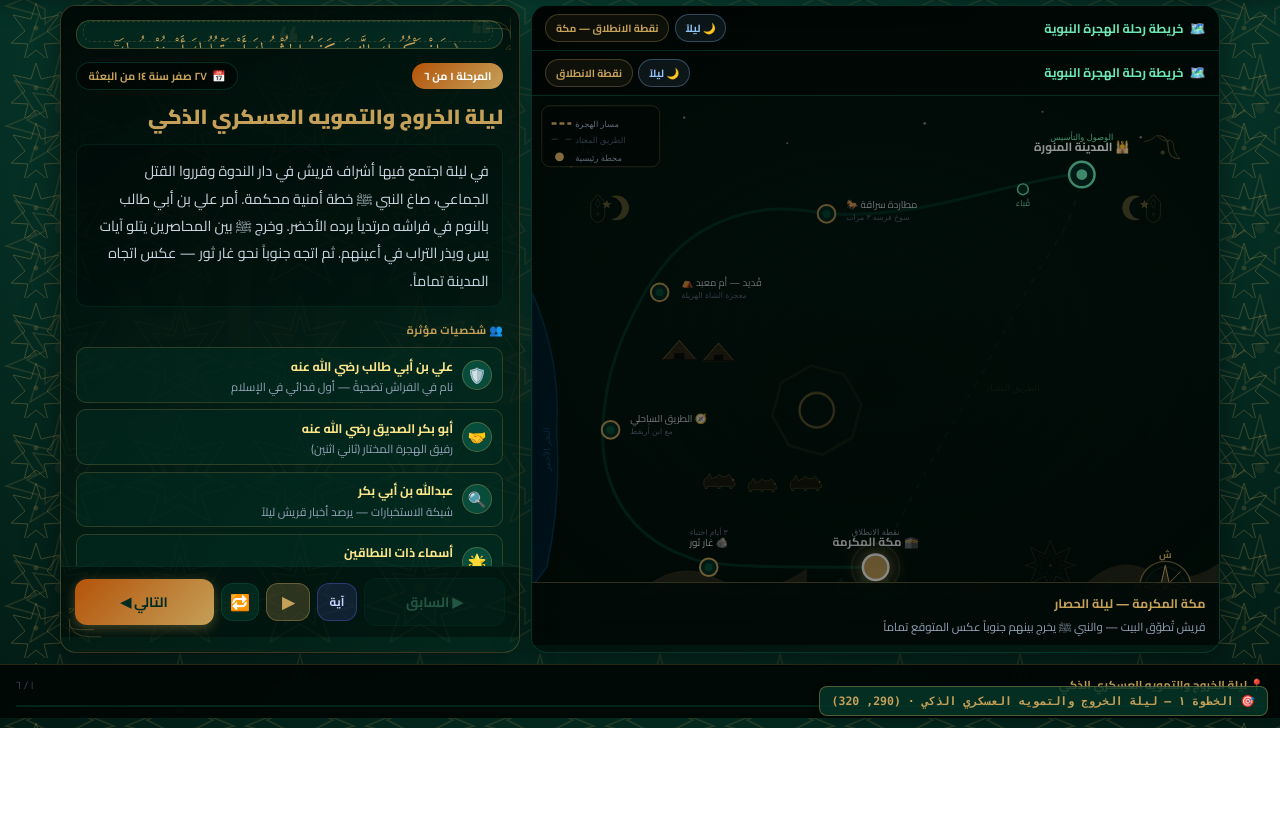
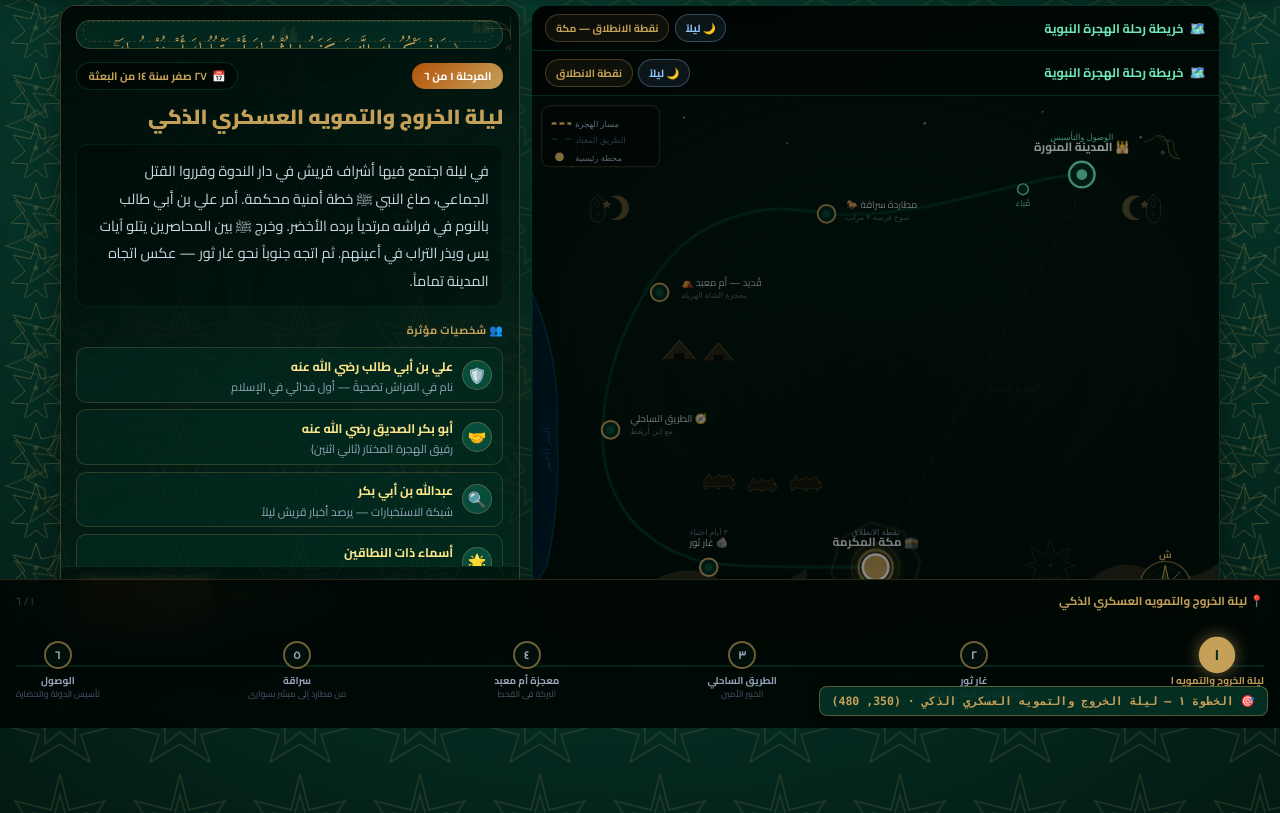
Before and after one commit to anubisland/islamic-timeline, a website: page index.html in a window 1280 px wide. Shown: the part 72-885 px from the top of the page. Before the commit the page ends 800 px from the top, so only its background shows below. Drawn offline with Linux system fonts and the light colour scheme.

Commit message:
fix: v2.4.3 — correct all 36 mapFocus to match SVG nodes (real fix for 5x desync report); build timeline on initial mount; strengthen strip visibility

```diff
--- a/app.js
+++ b/app.js
@@ -50,6 +50,7 @@
     }
 
     localStorage.setItem(STORAGE.lang, LANG);
+    buildTimeline();
     render();
   }
 
@@ -599,7 +600,9 @@
       if (e.key === 'l' || e.key === 'L') { e.preventDefault(); LANG = LANG === 'AR' ? 'EN' : 'AR'; applyLanguage(); }
     });
 
-    // Initial mount
+    // Initial mount — build the timeline strip FIRST (it depends on the
+    // current EVT/STEP only, not on language), then apply language.
+    buildTimeline();
     applyLanguage();
   }
 
--- a/data.js
+++ b/data.js
@@ -75,11 +75,7 @@ window.SEERAH_DB = {
           "ابن هشام (١/١٥٨)",
           "الرحيق المختوم ص٣١"
         ],
-        "mapFocus": {
-          "x": 350,
-          "y": 320,
-          "scale": 1.05
-        }
+        "mapFocus": {"x":350,"y":320,"scale":1.05}
       },
       {
         "ayah": "أَلَمْ يَجِدْكَ يَتِيمًا فَآوَىٰ",
@@ -146,11 +142,7 @@ window.SEERAH_DB = {
           "ابن هشام (١/١٦٧)",
           "الرحيق المختوم ص٣٦"
         ],
-        "mapFocus": {
-          "x": 560,
-          "y": 160,
-          "scale": 1.25
-        }
+        "mapFocus": {"x":560,"y":160,"scale":1.25}
       },
       {
         "ayah": "وَوَضَعْنَا عَنكَ وِزْرَكَ الَّذِي أَنقَضَ ظَهْرَكَ",
@@ -213,11 +205,7 @@ window.SEERAH_DB = {
           "مسلم (١٦٢)",
           "الرحيق المختوم ص٤٢"
         ],
-        "mapFocus": {
-          "x": 350,
-          "y": 320,
-          "scale": 1.05
-        }
+        "mapFocus": {"x":440,"y":200,"scale":1.35}
       },
       {
         "ayah": "وَبَشِّرِ الصَّابِرِينَ الَّذِينَ إِذَا أَصَابَتْهُم مُّصِيبَةٌ قَالُوا إِنَّا لِلَّهِ وَإِنَّا إِلَيْهِ رَاجِعُونَ",
@@ -279,11 +267,7 @@ window.SEERAH_DB = {
           "ابن هشام (١/١٧٠)",
           "الرحيق المختوم ص٤٤"
         ],
-        "mapFocus": {
-          "x": 350,
-          "y": 320,
-          "scale": 1.05
-        }
+        "mapFocus": {"x":350,"y":320,"scale":1.05}
       },
       {
         "ayah": "فَأَمَّا الْيَتِيمَ فَلَا تَقْهَرْ",
@@ -345,11 +329,7 @@ window.SEERAH_DB = {
           "ابن هشام (١/١٧٢)",
           "الرحيق المختوم ص٤٥"
         ],
-        "mapFocus": {
-          "x": 350,
-          "y": 320,
-          "scale": 1.05
-        }
+        "mapFocus": {"x":350,"y":320,"scale":1.05}
       },
       {
         "ayah": "الَّذِينَ يَتَّبِعُونَ الرَّسُولَ النَّبِيَّ الْأُمِّيَّ الَّذِي يَجِدُونَهُ مَكْتُوبًا عِندَهُمْ فِي التَّوْرَاةِ وَالْإِنجِيلِ يَأْمُرُهُم بِالْمَعْرُوفِ وَيَنْهَاهُمْ عَنِ الْمُنكَرِ",
@@ -411,11 +391,7 @@ window.SEERAH_DB = {
           "ابن هشام (١/١٨٠)",
           "الرحيق المختوم ص٤٨"
         ],
-        "mapFocus": {
-          "x": 350,
-          "y": 110,
-          "scale": 1.25
-        }
+        "mapFocus": {"x":350,"y":110,"scale":1.25}
       },
       {
         "ayah": "يَا أَيُّهَا الَّذِينَ آمَنُوا لَا تَأْكُلُوا أَمْوَالَكُم بَيْنَكُم بِالْبَاطِلِ إِلَّا أَن تَكُونَ تِجَارَةً عَن تَرَاضٍ مِّنكُمْ",
@@ -477,11 +453,7 @@ window.SEERAH_DB = {
           "ابن هشام (١/١٨٧)",
           "الرحيق المختوم ص٥٤"
         ],
-        "mapFocus": {
-          "x": 350,
-          "y": 320,
-          "scale": 1.05
-        }
+        "mapFocus": {"x":350,"y":320,"scale":1.05}
       },
       {
         "ayah": "﴿ اقْرَأْ بِاسْمِ رَبِّكَ الَّذِي خَلَقَ ﴾",
@@ -545,11 +517,7 @@ window.SEERAH_DB = {
           "ابن هشام (١/٢٣٧)",
           "الرحيق المختوم ص٧٢"
         ],
-        "mapFocus": {
-          "x": 350,
-          "y": 320,
-          "scale": 1.05
-        }
+        "mapFocus": {"x":440,"y":200,"scale":1.35}
       },
       {
         "ayah": "إِنَّكَ لَمِنَ الْمُرْسَلِينَ عَلَىٰ صِرَاطٍ مُّسْتَقِيمٍ",
@@ -612,11 +580,7 @@ window.SEERAH_DB = {
           "مسلم (٢٢٨)",
           "ابن هشام (١/٢٤١)"
         ],
-        "mapFocus": {
-          "x": 440,
-          "y": 200,
-          "scale": 1.35
-        }
+        "mapFocus": {"x":350,"y":320,"scale":1.05}
       },
       {
         "ayah": "ادْعُ إِلَىٰ سَبِيلِ رَبِّكَ بِالْحِكْمَةِ وَالْمَوْعِظَةِ الْحَسَنَةِ وَجَادِلْهُم بِالَّتِي هِيَ أَحْسَنُ",
@@ -683,11 +647,7 @@ window.SEERAH_DB = {
           "ابن هشام (١/٢٥٧)",
           "الرحيق المختوم ص١٠٢"
         ],
-        "mapFocus": {
-          "x": 350,
-          "y": 320,
-          "scale": 1.05
-        }
+        "mapFocus": {"x":350,"y":320,"scale":1.05}
       },
       {
         "ayah": "﴿ فَاصْدَعْ بِمَا تُؤْمَرُ وَأَعْرِضْ عَنِ الْمُشْرِكِينَ ﴾",
@@ -750,11 +710,7 @@ window.SEERAH_DB = {
           "ابن هشام (١/٢٦٤)",
           "الرحيق المختوم ص١١٢"
         ],
-        "mapFocus": {
-          "x": 130,
-          "y": 460,
-          "scale": 1.3
-        }
+        "mapFocus": {"x":350,"y":320,"scale":1.05}
       },
       {
         "ayah": "وَالَّذِينَ هَاجَرُوا فِي اللَّهِ مِن بَعْدِ مَا ظُلِمُوا لَنُبَوِّئَنَّهُمْ فِي الدُّنْيَا حَسَنَةً",
@@ -816,11 +772,7 @@ window.SEERAH_DB = {
           "ابن هشام (١/٣٣٧)",
           "الرحيق المختوم ص١٣٢"
         ],
-        "mapFocus": {
-          "x": 130,
-          "y": 460,
-          "scale": 1.3
-        }
+        "mapFocus": {"x":130,"y":460,"scale":1.2}
       },
       {
         "ayah": "﴿ فَاصْبِرْ إِنَّ وَعْدَ اللَّهِ حَقٌّ ﴾",
@@ -882,11 +834,7 @@ window.SEERAH_DB = {
           "ابن هشام (١/٣٥١)",
           "الرحيق المختوم ص١٤٠"
         ],
-        "mapFocus": {
-          "x": 350,
-          "y": 320,
-          "scale": 1.05
-        }
+        "mapFocus": {"x":350,"y":320,"scale":1.05}
       },
       {
         "ayah": "إِنَّمَا يُوَفَّى الصَّابِرُونَ أَجْرَهُم بِغَيْرِ حِسَابٍ",
@@ -948,11 +896,7 @@ window.SEERAH_DB = {
           "ابن هشام (١/٤١٠)",
           "الرحيق المختوم ص١٥٠"
         ],
-        "mapFocus": {
-          "x": 440,
-          "y": 200,
-          "scale": 1.3
-        }
+        "mapFocus": {"x":350,"y":320,"scale":1.05}
       },
       {
         "ayah": "﴿ سُبْحَانَ الَّذِي أَسْرَى بِعَبْدِهِ لَيْلاً مِنَ الْمَسْجِدِ الْحَرَامِ إِلَى الْمَسْجِدِ الْأَقْصَى ﴾",
@@ -1016,11 +960,7 @@ window.SEERAH_DB = {
           "ابن هشام (٢/٢٢)",
           "الرحيق المختوم ص١٥٧"
         ],
-        "mapFocus": {
-          "x": 350,
-          "y": 320,
-          "scale": 1.05
-        }
+        "mapFocus": {"x":350,"y":110,"scale":1.25}
       },
       {
         "ayah": "إِنَّ الَّذِينَ يُبَايِعُونَكَ إِنَّمَا يُبَايِعُونَ اللَّهَ يَدُ اللَّهِ فَوْقَ أَيْدِيهِمْ",
@@ -1083,11 +1023,7 @@ window.SEERAH_DB = {
           "ابن هشام (٢/٥٩)",
           "الرحيق المختوم ص١٧٥"
         ],
-        "mapFocus": {
-          "x": 580,
-          "y": 400,
-          "scale": 1.3
-        }
+        "mapFocus": {"x":350,"y":110,"scale":1.2}
       }
     ]
   },
@@ -1179,11 +1115,7 @@ window.SEERAH_DB = {
           "ابن هشام (٢/٩٩)",
           "الرحيق المختوم ص١٩٤"
         ],
-        "mapFocus": {
-          "x": 290,
-          "y": 320,
-          "scale": 1.1
-        }
+        "mapFocus": {"x":350,"y":480,"scale":1.2}
       },
       {
         "ayah": "﴿ إِذْ يَقُولُ لِصَاحِبِهِ لَا تَحْزَنْ إِنَّ اللَّهَ مَعَنَا ۖ فَأَنزَلَ اللَّهُ سَكِينَتَهُ عَلَيْهِ وَأَيَّدَهُ بِجُنُودٍ لَّمْ تَرَوْهَا ﴾",
@@ -1257,11 +1189,7 @@ window.SEERAH_DB = {
           "ابن هشام (٢/١٠١)",
           "زاد المعاد (٣/٢١)"
         ],
-        "mapFocus": {
-          "x": 200,
-          "y": 510,
-          "scale": 1.3
-        }
+        "mapFocus": {"x":180,"y":480,"scale":1.3}
       },
       {
         "ayah": "وَمَن يَتَوَكَّلْ عَلَى اللَّهِ فَهُوَ حَسْبُهُ",
@@ -1324,11 +1252,7 @@ window.SEERAH_DB = {
           "الرحيق المختوم ص١٩٩",
           "دلائل النبوة للبيهقي"
         ],
-        "mapFocus": {
-          "x": 110,
-          "y": 380,
-          "scale": 1.2
-        }
+        "mapFocus": {"x":80,"y":340,"scale":1.3}
       },
       {
         "ayah": "﴿ وَمَا أَرْسَلْنَاكَ إِلَّا رَحْمَةً لِّلْعَالَمِينَ ﴾",
@@ -1391,11 +1315,7 @@ window.SEERAH_DB = {
           "الشفا للقاضي عياض",
           "دلائل النبوة (٢/٥٢٩)"
         ],
-        "mapFocus": {
-          "x": 180,
-          "y": 250,
-          "scale": 1.25
-        }
+        "mapFocus": {"x":130,"y":200,"scale":1.3}
       },
       {
         "ayah": "﴿ رَّبِّ أَدْخِلْنِي مُدْخَلَ صِدْقٍ وَأَخْرِجْنِي مُخْرَجَ صِدْقٍ وَاجْعَل لِّي مِن لَّدُنكَ سُلْطَانًا نَّصِيرًا ﴾",
@@ -1459,11 +1379,7 @@ window.SEERAH_DB = {
           "ابن هشام (٢/١٠٧)",
           "زاد المعاد (٣/٢٤)"
         ],
-        "mapFocus": {
-          "x": 370,
-          "y": 240,
-          "scale": 1.3
-        }
+        "mapFocus": {"x":300,"y":120,"scale":1.3}
       },
       {
         "ayah": "﴿ وَعَدَ اللَّهُ الَّذِينَ آمَنُوا مِنكُمْ وَعَمِلُوا الصَّالِحَاتِ لَيَسْتَخْلِفَنَّهُمْ فِي الْأَرْضِ ﴾",
@@ -1527,11 +1443,7 @@ window.SEERAH_DB = {
           "الرحيق المختوم ص٢١٩",
           "زاد المعاد (٣/٥٨)"
         ],
-        "mapFocus": {
-          "x": 560,
-          "y": 110,
-          "scale": 1.25
-        }
+        "mapFocus": {"x":560,"y":80,"scale":1.25}
       }
     ]
   },
@@ -1606,11 +1518,7 @@ window.SEERAH_DB = {
           "ابن هشام (٢/٢٦٤)",
           "زاد المعاد (٣/١٦٤)"
         ],
-        "mapFocus": {
-          "x": 350,
-          "y": 80,
-          "scale": 1.2
-        }
+        "mapFocus": {"x":350,"y":76,"scale":1.2}
       },
       {
         "ayah": "﴿ إِذْ يُغَشِّيكُمُ النُّعُاسَ أَمَنَةً مِّنْهُ وَيُنَزِّلُ عَلَيْكُم مِّنَ السَّمَاءِ مَاءً لِّيُطَهِّرَكُم بِهِ ﴾",
@@ -1678,11 +1586,7 @@ window.SEERAH_DB = {
           "زاد المعاد (٣/١٧٠)",
           "دلائل النبوة للبيهقي"
         ],
-        "mapFocus": {
-          "x": 350,
-          "y": 200,
-          "scale": 1.2
-        }
+        "mapFocus": {"x":350,"y":175,"scale":1.25}
       },
       {
         "ayah": "﴿ وَمَا رَمَيْتَ إِذْ رَمَيْتَ وَلَٰكِنَّ اللَّهَ رَمَىٰ ﴾",
@@ -1746,11 +1650,7 @@ window.SEERAH_DB = {
           "ابن هشام (٢/٢٨٠)",
           "الرحيق المختوم ص٢٣٤"
         ],
-        "mapFocus": {
-          "x": 350,
-          "y": 265,
-          "scale": 1.05
-        }
+        "mapFocus": {"x":350,"y":265,"scale":1.1}
       }
     ]
   },
@@ -1867,11 +1767,7 @@ window.SEERAH_DB = {
           "الزرقاني على المواهب (١/١١٨)",
           "وثيقة المدينة — بحث د.حميد الله"
         ],
-        "mapFocus": {
-          "x": 370,
-          "y": 290,
-          "scale": 1.2
-        }
+        "mapFocus": {"x":370,"y":290,"scale":1.2}
       },
       {
         "ayah": "وَأَحَلَّ اللَّهُ الْبَيْعَ وَحَرَّمَ الرِّبَا",
@@ -1934,11 +1830,7 @@ window.SEERAH_DB = {
           "أبو داود (٣٤٧١)",
           "الرحيق المختوم ص١٧٦"
         ],
-        "mapFocus": {
-          "x": 430,
-          "y": 200,
-          "scale": 1.3
-        }
+        "mapFocus": {"x":430,"y":230,"scale":1.3}
       },
       {
         "ayah": "قَدْ نَرَىٰ تَقَلُّبَ وَجْهِكَ فِي السَّمَاءِ ۖ فَلَنُوَلِيَنَّكَ قِبْلَةً تَرْضَاهَا ۚ فَوَلِّ وَجْهَكَ شَطْرَ الْمَسْجِدِ الْحَرَامِ",
@@ -2001,11 +1893,7 @@ window.SEERAH_DB = {
           "مسلم (٥٢٧)",
           "ابن هشام (١/٣٢٦)"
         ],
-        "mapFocus": {
-          "x": 370,
-          "y": 290,
-          "scale": 1.15
-        }
+        "mapFocus": {"x":370,"y":290,"scale":1.15}
       },
       {
         "ayah": "وَلَقَدْ نَصَرَكُمُ اللَّهُ بِبَدْرٍ وَأَنتُمْ أَذِلَّةٌ",
@@ -2069,11 +1957,7 @@ window.SEERAH_DB = {
           "ابن هشام (٢/٢٦٤)",
           "الرحيق المختوم ص٢١٠"
         ],
-        "mapFocus": {
-          "x": 220,
-          "y": 420,
-          "scale": 1.3
-        }
+        "mapFocus": {"x":220,"y":420,"scale":1.3}
       },
       {
         "ayah": "إِذْ تُصْعِدُونَ وَلَا تَلْوُونَ عَلَىٰ أَحَدٍ وَالرَّسُولُ يَدْعُوكُمْ فِي أُخْرَاكُمْ",
@@ -2137,11 +2021,7 @@ window.SEERAH_DB = {
           "ابن هشام (٢/٣٠٠)",
           "الرحيق المختوم ص٢٤٢"
         ],
-        "mapFocus": {
-          "x": 360,
-          "y": 95,
-          "scale": 1.3
-        }
+        "mapFocus": {"x":360,"y":90,"scale":1.3}
       },
       {
         "ayah": "إِذْ جَاءُوكُم مِّن فَوْقِكُمْ وَمِنْ أَسْفَلَ مِنكُمْ وَإِذْ زَاغَتِ الْأَبْصَارُ وَبَلَغَتِ الْقُلُوبُ الْحَنَاجِرَ",
@@ -2205,11 +2085,7 @@ window.SEERAH_DB = {
           "ابن هشام (٢/٣٣٧)",
           "الرحيق المختوم ص٢٧٥"
         ],
-        "mapFocus": {
-          "x": 390,
-          "y": 175,
-          "scale": 1.2
-        }
+        "mapFocus": {"x":390,"y":170,"scale":1.2}
       },
       {
         "ayah": "إِنَّا فَتَحْنَا لَكَ فَتْحًا مُّبِينًا",
@@ -2273,11 +2149,7 @@ window.SEERAH_DB = {
           "ابن هشام (٢/٣١٩)",
           "الرحيق المختوم ص٢٨٧"
         ],
-        "mapFocus": {
-          "x": 180,
-          "y": 300,
-          "scale": 1.3
-        }
+        "mapFocus": {"x":170,"y":300,"scale":1.3}
       },
       {
         "ayah": "قُلْ يَا أَهْلَ الْكِتَابِ تَعَالَوْا إِلَىٰ كَلِمَةٍ سَوَاءٍ بَيْنَنَا وَبَيْنَكُمْ",
@@ -2341,11 +2213,7 @@ window.SEERAH_DB = {
           "الرحيق المختوم ص٣٠٧",
           "سيرة ابن كثير (٤/٣٨٠)"
         ],
-        "mapFocus": {
-          "x": 370,
-          "y": 290,
-          "scale": 1.15
-        }
+        "mapFocus": {"x":370,"y":290,"scale":1.15}
       },
       {
         "ayah": "إِذَا جَاءَ نَصْرُ اللَّهِ وَالْفَتْحُ",
@@ -2409,11 +2277,7 @@ window.SEERAH_DB = {
           "ابن هشام (٢/٤٠٧)",
           "الرحيق المختوم ص٣٢٢"
         ],
-        "mapFocus": {
-          "x": 360,
-          "y": 500,
-          "scale": 1.3
-        }
+        "mapFocus": {"x":360,"y":500,"scale":1.3}
       },
       {
         "ayah": "الْيَوْمَ أَكْمَلْتُ لَكُمْ دِينَكُمْ وَأَتْمَمْتُ عَلَيْكُمْ نِعْمَتِي وَرَضِيتُ لَكُمُ الْإِسْلَامَ دِينًا",
@@ -2477,11 +2341,7 @@ window.SEERAH_DB = {
           "ابن هشام (٢/٤٤٤)",
           "الرحيق المختوم ص٣٤٢"
         ],
-        "mapFocus": {
-          "x": 490,
-          "y": 460,
-          "scale": 1.3
-        }
+        "mapFocus": {"x":490,"y":460,"scale":1.3}
       },
       {
         "ayah": "إِنَّكَ مَيِّتٌ وَإِنَّهُم مَّيِّتُونَ",
@@ -2545,11 +2405,7 @@ window.SEERAH_DB = {
           "ابن هشام (٢/٤٥٦)",
           "الرحيق المختوم ص٣٥١"
         ],
-        "mapFocus": {
-          "x": 370,
-          "y": 290,
-          "scale": 1.1
-        }
+        "mapFocus": {"x":370,"y":290,"scale":1.1}
       }
     ]
   }
--- a/package.json
+++ b/package.json
@@ -1,6 +1,6 @@
 {
   "name": "madani-era-timeline-app",
-  "version": "2.4.2",
+  "version": "2.4.3",
   "private": true,
   "description": "Interactive bilingual (AR/EN) timeline of the Prophet's biography — Meccan Era (16 stages), Hijra (6), Badr (3), and Medinan Era (11) = 36 stages across 4 eras, with SVG maps, Google TTS verse recitation, and full language toggle. Mobile-friendly.",
   "scripts": {
--- a/style.css
+++ b/style.css
@@ -959,7 +959,7 @@ body::after {
 .tl-foot {
   background: rgba(1, 8, 5, .95);
   border-top: 1px solid rgba(197, 160, 89, .2);
-  padding: .55rem 1rem;
+  padding: .65rem 1rem .85rem;
   position: sticky;
   bottom: 0;
   z-index: 50;
@@ -997,7 +997,7 @@ body::after {
 
 [lang="en"] .tl-counter { font-family: "Inter", sans-serif; }
 
-.tl-wrap { position: relative; padding: .22rem 0; }
+.tl-wrap { position: relative; padding: 1.4rem 0 .9rem; min-height: 56px; }
 
 .tl-track {
   position: absolute;
@@ -1021,8 +1021,10 @@ body::after {
 .tl-nodes {
   display: flex;
   justify-content: space-between;
+  align-items: flex-start;
   position: relative;
   z-index: 2;
+  min-height: 50px;
 }
 
 .tl-nd {
@@ -1034,19 +1036,20 @@ body::after {
 }
 
 .tl-dot {
-  width: 26px;
-  height: 26px;
+  width: 28px;
+  height: 28px;
   border-radius: 50%;
-  border: 2px solid rgba(6, 78, 59, .7);
+  border: 2px solid rgba(197, 160, 89, .55);
   background: #010e09;
   display: flex;
   align-items: center;
   justify-content: center;
   font-family: "Cairo", sans-serif;
-  font-size: .68rem;
+  font-size: .72rem;
   font-weight: 700;
-  color: #334155;
+  color: #94a3b8;
   transition: var(--t);
+  box-shadow: 0 0 0 1px rgba(0, 0, 0, .4);
 }
 
 [lang="en"] .tl-dot { font-family: "Inter", sans-serif; }
@@ -1066,16 +1069,17 @@ body::after {
 }
 
 .tl-lbl {
-  font-size: .6rem;
-  color: #334155;
-  max-width: 130px;
-  min-width: 80px;
+  font-size: .62rem;
+  color: #cbd5e1;
+  max-width: 110px;
+  min-width: 60px;
   text-align: center;
   line-height: 1.25;
-  display: none;
+  display: block;
   font-family: "Cairo", "Inter", sans-serif;
   word-wrap: break-word;
   overflow-wrap: break-word;
+  margin-top: 4px;
 }
 [lang="en"] .tl-lbl { font-family: "Inter", "Cairo", sans-serif; }
 
@@ -1101,11 +1105,10 @@ body::after {
 .tl-nd.now .tl-lbl-main { color: var(--gold); }
 .tl-nd.done .tl-lbl-main { color: #6ee7b7; }
 
-@media (min-width: 520px) { .tl-lbl { display: block; } }
-
-@media (max-width: 519px) {
-  .tl-nd.now .tl-lbl { display: block; }  /* always show the current step's label */
-  .tl-lbl { max-width: 90px; min-width: 60px; }
+/* On very small screens, show only the current step's full label to save space */
+@media (max-width: 480px) {
+  .tl-lbl { max-width: 64px; min-width: 0; font-size: .56rem; }
+  .tl-lbl-sub { display: none; }
 }
 
 /* ===================== SCROLLBARS ===================== */
```
Also changed, not shown: CHANGELOG.md.
